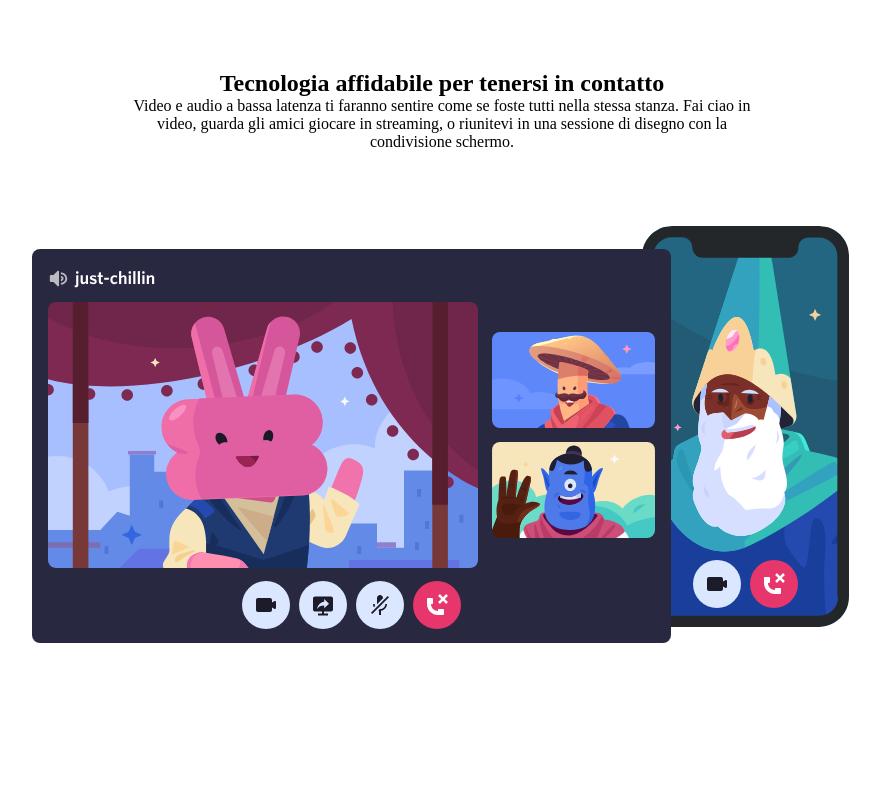
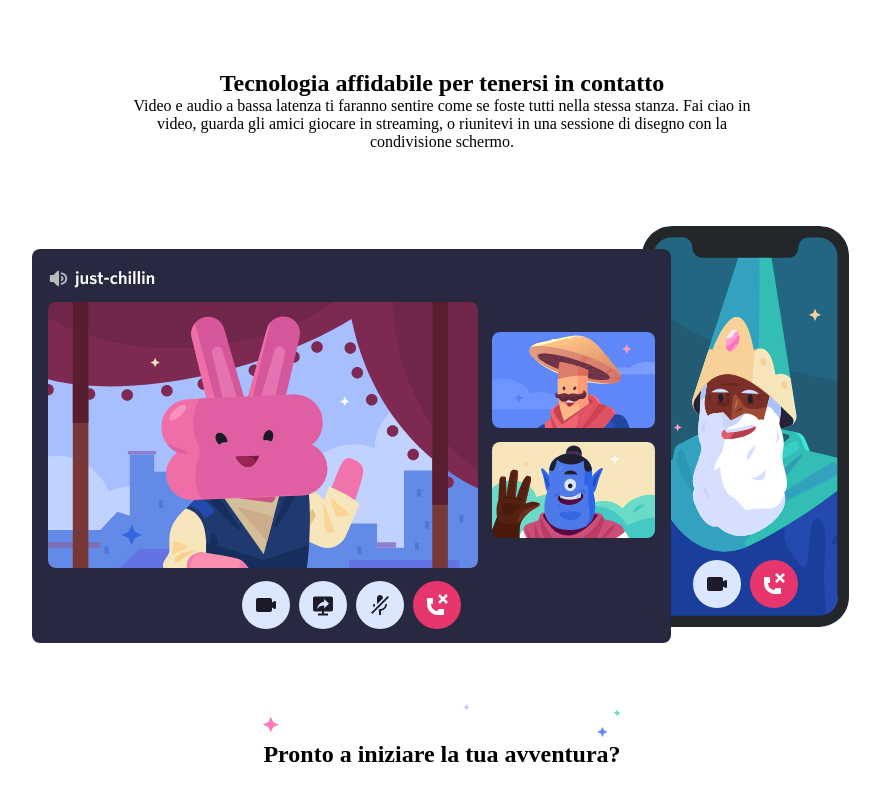
Before and after one commit to EttoreBarcella/htmlcss-discord, a plain HTML site: page index.html in a window 1280 px wide. Shown: the part 2530-3334 px from the top of the page, without its empty margins (198-1078 px from the left). Before the commit the page ends 3234 px from the top, so only its background shows below. Drawn offline with Linux system fonts and the light colour scheme.

Commit message:
aggiunto finale main

```diff
--- a/css/style.css
+++ b/css/style.css
@@ -28,6 +28,12 @@ header{
     position: relative;
     background-image: url(../img/jumbo.png);
     background-size:100%;
+    background-repeat: no-repeat;
+}
+
+.fourth-article-stars{
+    background-image: url(../img/stars.svg);
+    background-size: 100%;
     background-repeat: no-repeat;
 }
 
@@ -183,4 +189,12 @@ header nav ul li, .intro{
     text-align: center;
 }
 
+.fourth-article-stars{
+    width: 28%;
+    min-height: 100px;
+    text-align: center;
+    line-height: 100px;
+    margin: auto;
+}
+
 /* FOOTER */
--- a/index.html
+++ b/index.html
@@ -68,7 +68,10 @@
                 <p>video e audio a bassa latenza ti faranno sentire come se foste tutti nella stessa stanza. Fai ciao in video, guarda gli amici giocare in streaming, o riunitevi in una sessione di disegno con la condivisione schermo.</p>
             </div>
             <div class="fourth-img">
-                <img src="img/item4-big.svg         " alt="">
+                <img src="img/item4-big.svg" alt="">
+            </div>
+            <div class="fourth-article-stars">
+                <h2>pronto a iniziare la tua avventura?</h2>
             </div>
         </main>
         <footer></footer>
```
